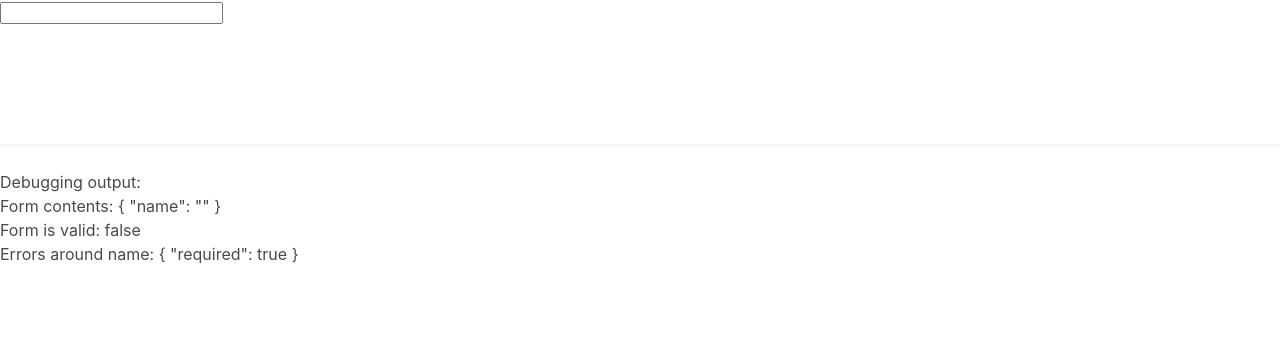
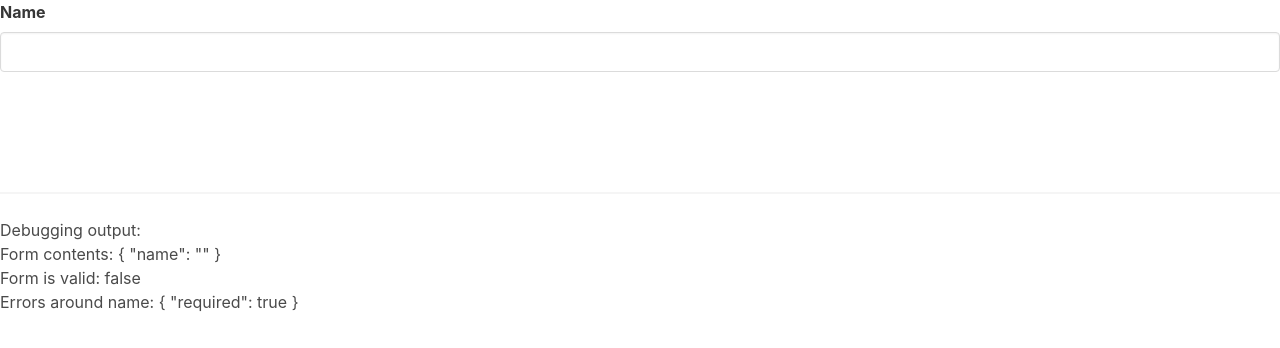
Before and after one commit to TomaszPietrzykowski/ng-ccard, an Angular app: page / in a window 1280 px wide. Shown: the top 348 px of the page. Built offline with nearby package versions, Linux system fonts and the light colour scheme.

Commit message:
validation output styled

```diff
--- a/src/app/card-form/card-form.component.html
+++ b/src/app/card-form/card-form.component.html
@@ -1,5 +1,5 @@
 <form [formGroup]="cardForm">
-  <app-input [control]="$any(cardForm).controls['name']"></app-input>
+  <app-input [control]="$any(cardForm).controls['name']" label="Name"></app-input>
 </form>
 
 
--- a/src/app/card-form/card-form.component.ts
+++ b/src/app/card-form/card-form.component.ts
@@ -8,7 +8,14 @@ import { FormGroup, FormControl, Validators } from '@angular/forms';
 })
 export class CardFormComponent {
   cardForm = new FormGroup({
-    name: new FormControl('', [Validators.required, Validators.minLength(3)]),
+    name: new FormControl('', [
+      Validators.required,
+      Validators.minLength(3),
+      // handle many cases for reusability
+      // Validators.maxLength(5),
+      // Validators.pattern(/\s/),
+      // etc...
+    ]),
   });
   constructor() {
     console.log(this.cardForm.get('name'));
--- a/src/app/input/input.component.html
+++ b/src/app/input/input.component.html
@@ -1,7 +1,16 @@
-<input [formControl]="control">
-<ng-container *ngIf="control.dirty && control.touched && control.errors">
-    <div *ngIf="control.errors['required']">Name is required</div>
-    <div *ngIf="control.errors['minlength']">Name must be at least
+<div class="field">
+  <label class="label">{{ label }}</label>
+  <div class="control">
+    <input class="input" [formControl]="control" [ngClass]="{'is-danger': showErrors()}" >
+  </div>
+  <ng-container *ngIf="control.dirty && control.touched && control.errors">
+    <div class="help is-danger" *ngIf="control.errors['required']">Name is required</div>
+    <div class="help is-danger" *ngIf="control.errors['minlength']">Name must be at least
         {{ control.errors['minlength'].requiredLength }} char long and is currently
         {{ control.errors['minlength'].actualLength }} char long</div>
+    <div class="help is-danger" *ngIf="control.errors['maxlength']">Name must be shorter than
+        {{ control.errors['maxlength'].requiredLength }} char long and is currently
+        {{ control.errors['maxlength'].actualLength }} char long</div>
+    <div class="help is-danger" *ngIf="control.errors['pattern']">Invalid value, please try again</div>
 </ng-container>
+</div>
--- a/src/app/input/input.component.ts
+++ b/src/app/input/input.component.ts
@@ -8,4 +8,10 @@ import { FormControl } from '@angular/forms';
 })
 export class InputComponent {
   @Input() control!: FormControl;
+  @Input() label!: string;
+
+  showErrors() {
+    const { dirty, touched, errors } = this.control;
+    return dirty && touched && errors;
+  }
 }
```
